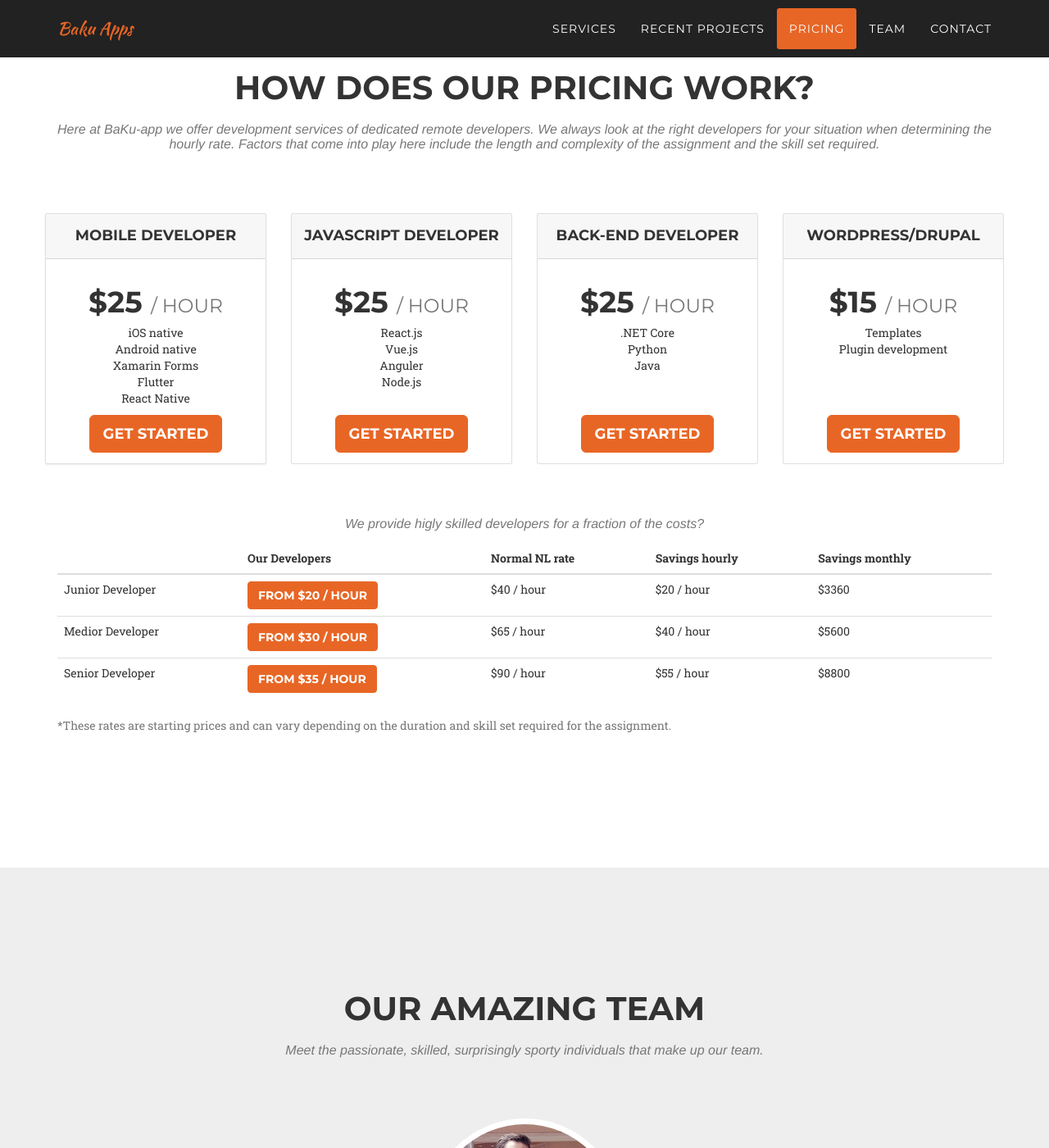
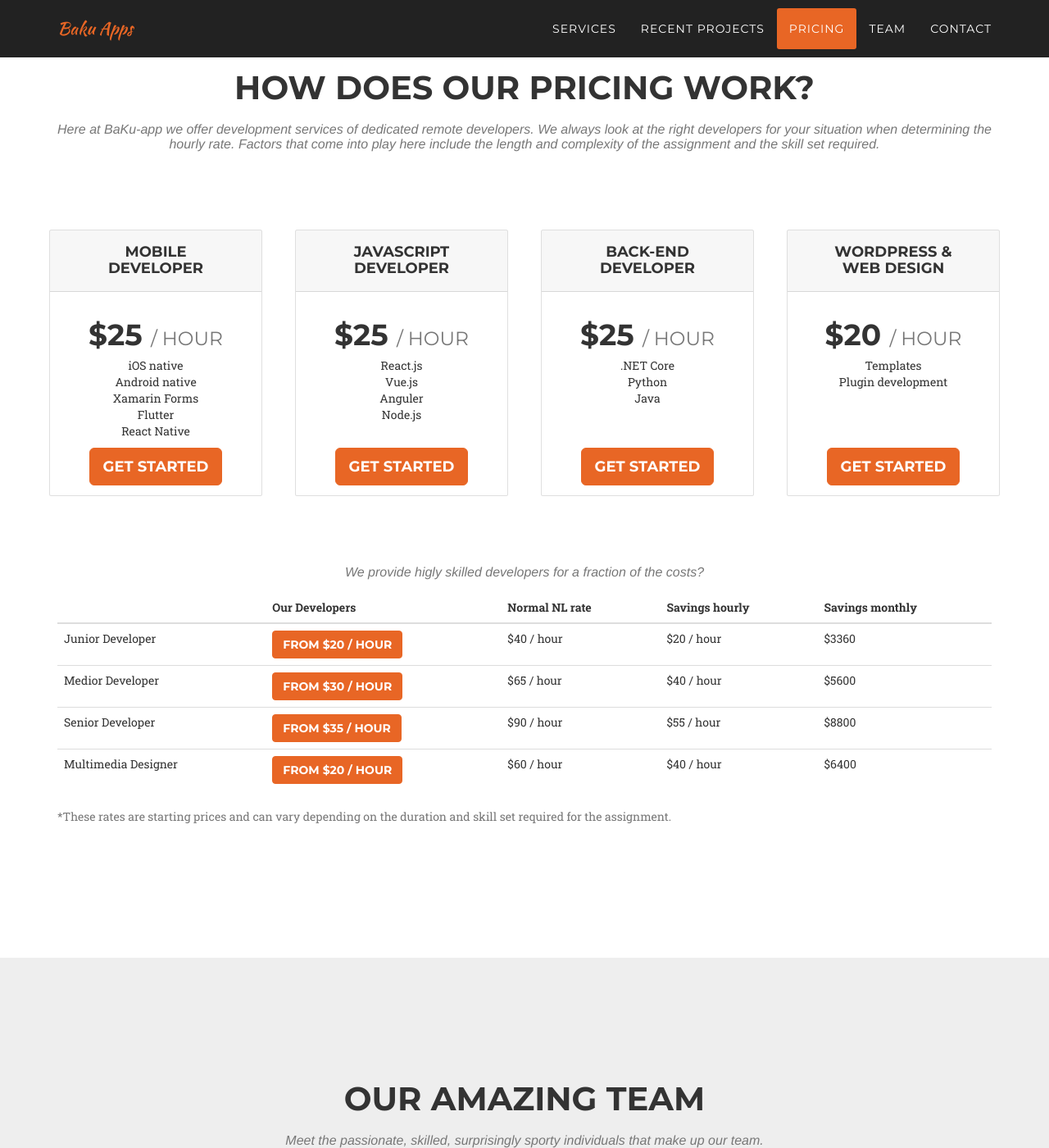
Before and after one commit to baku-apps/baku-apps.github.io, a Jekyll site: the page built from index.md, in a window 1280 px wide and 1400 px high, scrolled down 2530 px. Shown: the whole window at 82% size. Built offline with Jekyll 4.4.1, drawn with Linux system fonts in a browser that asks for light colours; nearby versions of some CDN libraries; some web fonts are replaced.

Commit message:
pricing changes

```diff
--- a/_includes/pricing.html
+++ b/_includes/pricing.html
@@ -12,10 +12,10 @@
             </div>
         </div>
         <div class="row">
-            <div class="card-deck mb-3 text-center">
-                <div class="card sm-4 shadow-sm">
+            <div class="card-deck text-center">
+                <div class="card md-4 text-center">
                     <div class="card-header">
-                        <h4 class="my-0 font-weight-normal">Mobile Developer</h4>
+                        <h4 class="my-0 font-weight-normal">Mobile <br> Developer</h4>
                     </div>
                     <div class="card-body">
                         <h1 class="card-title pricing-card-title">$25 <small class="text-muted">/ hour</small></h1>
@@ -29,9 +29,9 @@
                         <button type="button" class="btn btn-lg btn-default btn-primary">Get Started</button>
                     </div>
                 </div>
-                <div class="card sm-4 text-center">
+                <div class="card md-4 text-center">
                     <div class="card-header">
-                        <h4 class="my-0 font-weight-normal">Javascript Developer</h4>
+                        <h4 class="my-0 font-weight-normal">Javascript </br> Developer
                     </div>
                     <div class="card-body">
                         <h1 class="card-title pricing-card-title">$25 <small class="text-muted">/ hour</small></h1>
@@ -45,9 +45,9 @@
                         <button type="button" class="btn btn-lg btn-default btn-primary">Get Started</button>
                     </div>
                 </div>
-                <div class="card sm-4 text-center">
+                <div class="card md-4 text-center">
                     <div class="card-header">
-                        <h4 class="my-0 font-weight-normal">Back-end Developer</h4>
+                        <h4 class="my-0 font-weight-normal">Back-end </br> Developer</h4>
                     </div>
                     <div class="card-body">
                         <h1 class="card-title pricing-card-title">$25 <small class="text-muted">/ hour</small></h1>
@@ -62,12 +62,12 @@
                             Started</button>
                     </div>
                 </div>
-                <div class="card sm-4 text-center">
+                <div class="card md-4 text-center">
                     <div class="card-header">
-                        <h4 class="my-0 font-weight-normal">Wordpress/Drupal</h4>
+                        <h4 class="my-0 font-weight-normal">Wordpress &</br> Web design</h4>
                     </div>
                     <div class="card-body">
-                        <h1 class="card-title pricing-card-title">$15 <small class="text-muted">/ hour</small></h1>
+                        <h1 class="card-title pricing-card-title">$20 <small class="text-muted">/ hour</small></h1>
                         <ul class="list-unstyled mt-3 mb-4">
                             <li>Templates</li>
                             <li>Plugin development</li>
@@ -118,6 +118,13 @@
                             <td>$55 / hour</td>
                             <td>$8800</td>
                         </tr>
+                        <tr>
+                            <td>Multimedia Designer</td>
+                            <td><a href="#contact" class="page-scroll btn btn-primary">from $20 / hour</a></td>
+                            <td>$60 / hour</td>
+                            <td>$40 / hour</td>
+                            <td>$6400</td>
+                        </tr>
                     </tbody>
                 </table>
                 <p class="text-muted">*These rates are starting prices and can vary depending on the duration and skill set required for the assignment.</p>
--- a/_sass/agency.scss
+++ b/_sass/agency.scss
@@ -771,19 +771,6 @@ body {
   webkit-tap-highlight-color: $theme-primary;
 }
 
-// pricing
-.pricing-header {
-  max-width: 700px;
-}
-
-.card-deck .card {
-  min-width: 250px;
-}
-
-.shadow-sm {
-  box-shadow: 0 0.125rem 0.25rem rgba(0, 0, 0, 0.075) !important;
-}
-
 section#pricing {
   h3.pricing-table-subheading {
     font-size: 16px;
@@ -794,16 +781,27 @@ section#pricing {
     margin-top: 64px;
     margin-bottom: 16px;
   }
+  // pricing
+  .pricing-header {
+    max-width: 220px;
+  }
 
+  .card-deck .card {
+    min-width: 220px;
+  }
+
+  .shadow-sm {
+    box-shadow: 0 0.125rem 0.25rem rgba(0, 0, 0, 0.075) !important;
+  }
 }
 
-// @media (min-width: 767px) {
-//   #pricing {
-//     .card {
-//       margin: 0 0 30px;
-//     }
-//   }
-// }
+@media (min-width: 767px) {
+  #pricing {
+    .card {
+      margin: 20px 20px 20px 20px;
+    }
+  }
+}
 
 .card {
   position: relative;
```
